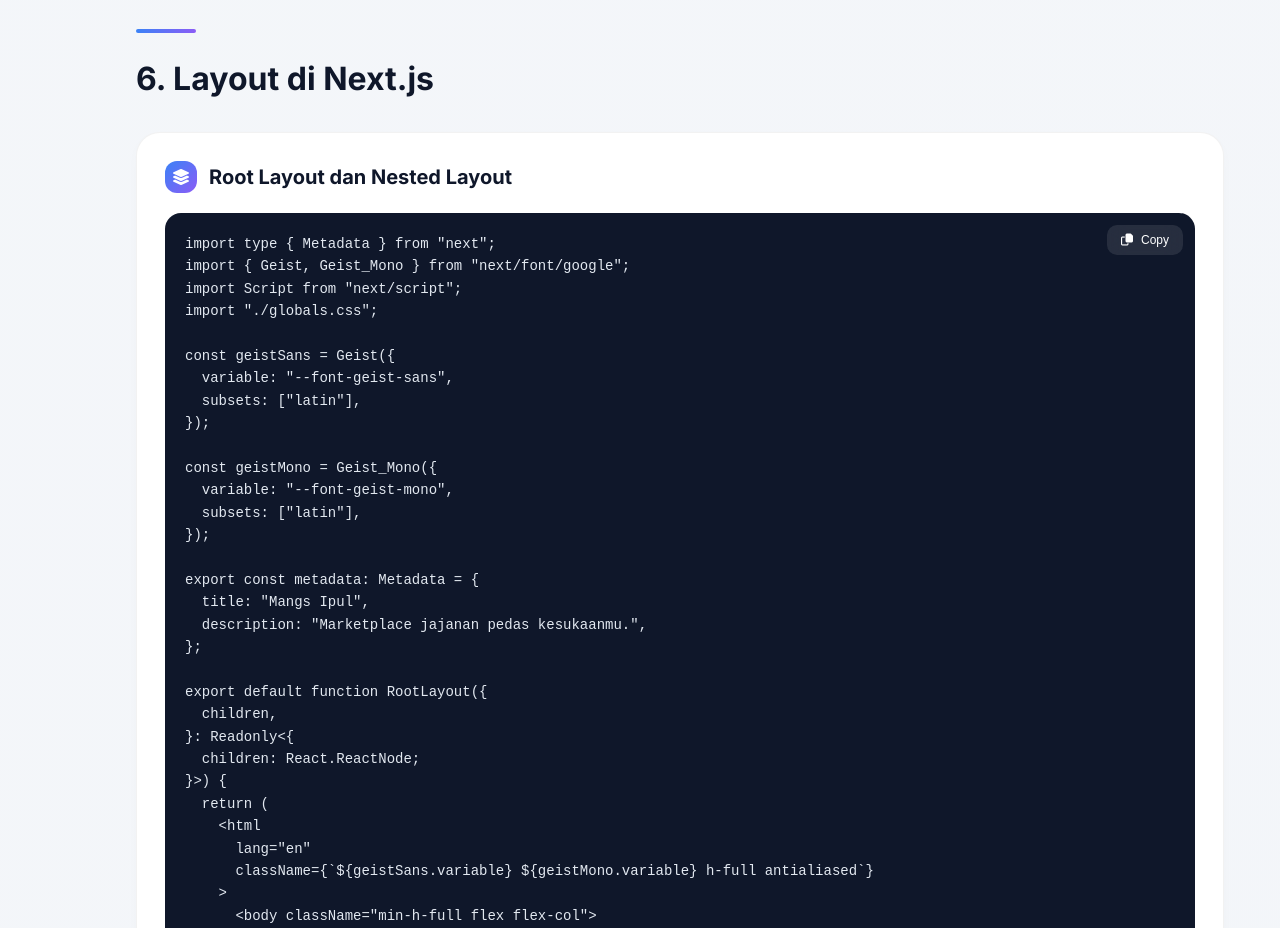
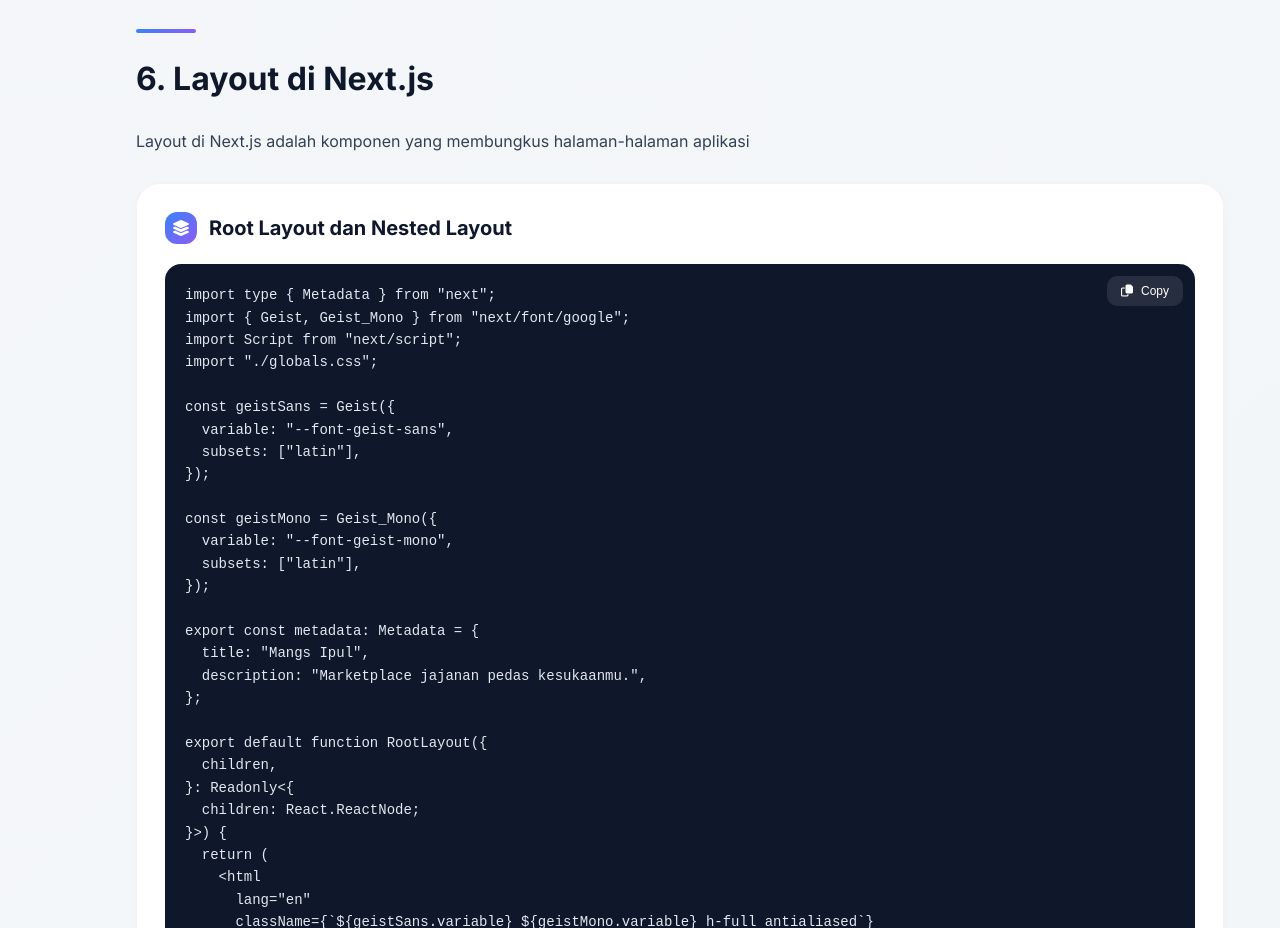
Before and after one commit to anggathestarboy/modulMangsIpul, a plain HTML site: page frontend.html in a window 1280 px wide. Shown: the part 5760-6688 px from the top of the page. Drawn offline with Linux system fonts and the light colour scheme.

Commit message:
fix name

```diff
--- a/frontend.html
+++ b/frontend.html
@@ -954,6 +954,7 @@ npm run dev</pre>
 
       <!-- ========== LAYOUT ========== -->
       <h2 id="layout">6. Layout di Next.js</h2>
+      <p>Layout di Next.js adalah komponen yang membungkus halaman-halaman aplikasi</p>
       <div class="card">
         <div class="card-title">
           <i class="fas fa-layer-group"></i>
```
